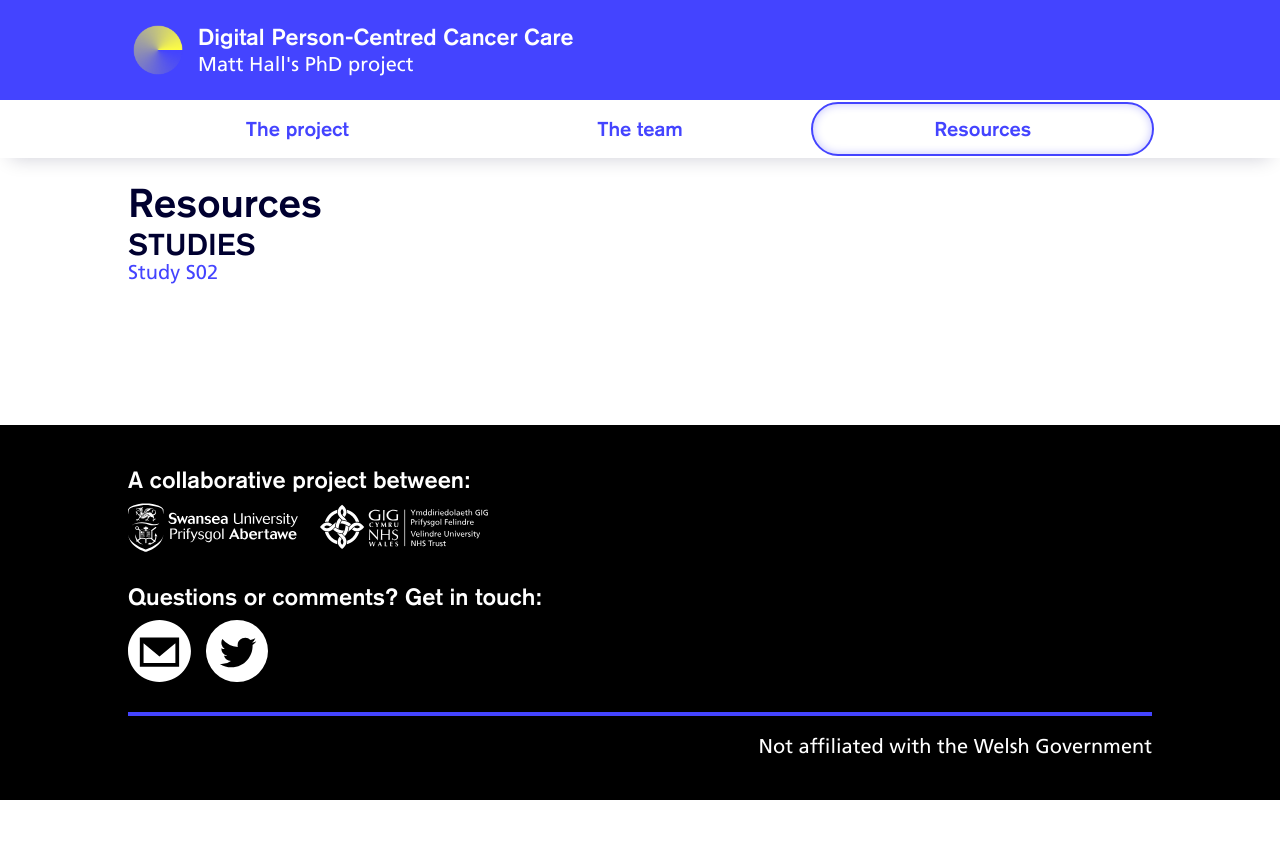
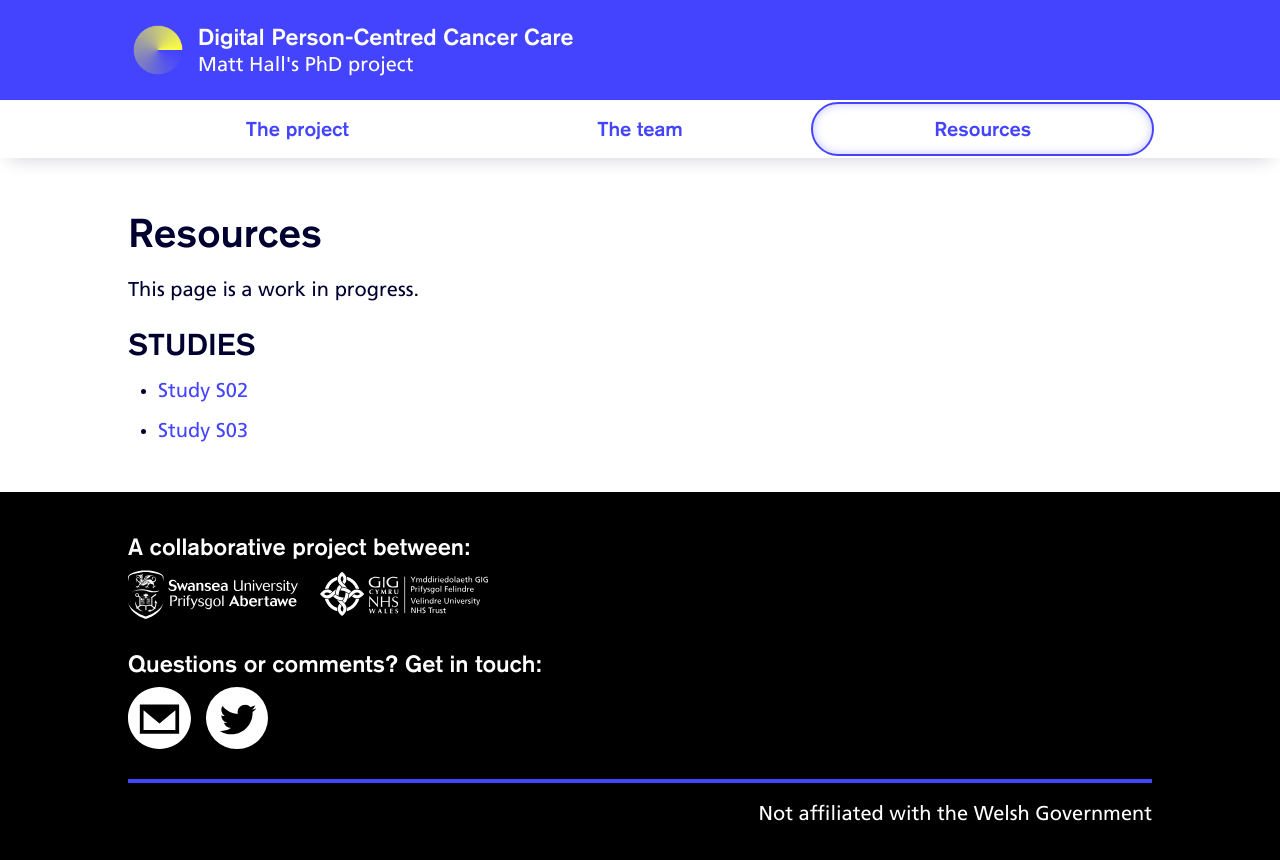
Before and after one commit to mhmatthall/pch.wales, a Next.js app: page /resources in a window 1280 px wide. Shown: the top 860 px of the page. Before the commit the page ends 800 px from the top, so only its background shows below. Built offline with nearby package versions, Linux system fonts and the light colour scheme.

Commit message:
Add S03 link to resources page

```diff
--- a/src/pages/resources/index.jsx
+++ b/src/pages/resources/index.jsx
@@ -14,15 +14,19 @@ export default function Page() {
         <title>{"Resources" + pageTitleSuffix}</title>
         <meta name="description" content="Template for resources page" />
       </Head>
-      <div>
-        <h1>
-          Resources
-        </h1>
+      <div className={style.contentSection}>
+        <h1>Resources</h1>
+        <p>This page is a work in progress.</p>
         <h2>Studies</h2>
-        <Link href="/resources/s02">
-          Study S02
-        </Link>
+        <ul>
+          <li>
+            <Link href="/resources/s02">Study S02</Link>
+          </li>
+          <li>
+            <Link href="/resources/s03">Study S03</Link>
+          </li>
+        </ul>
       </div>
     </Layout>
-  )
+  );
 }
```
